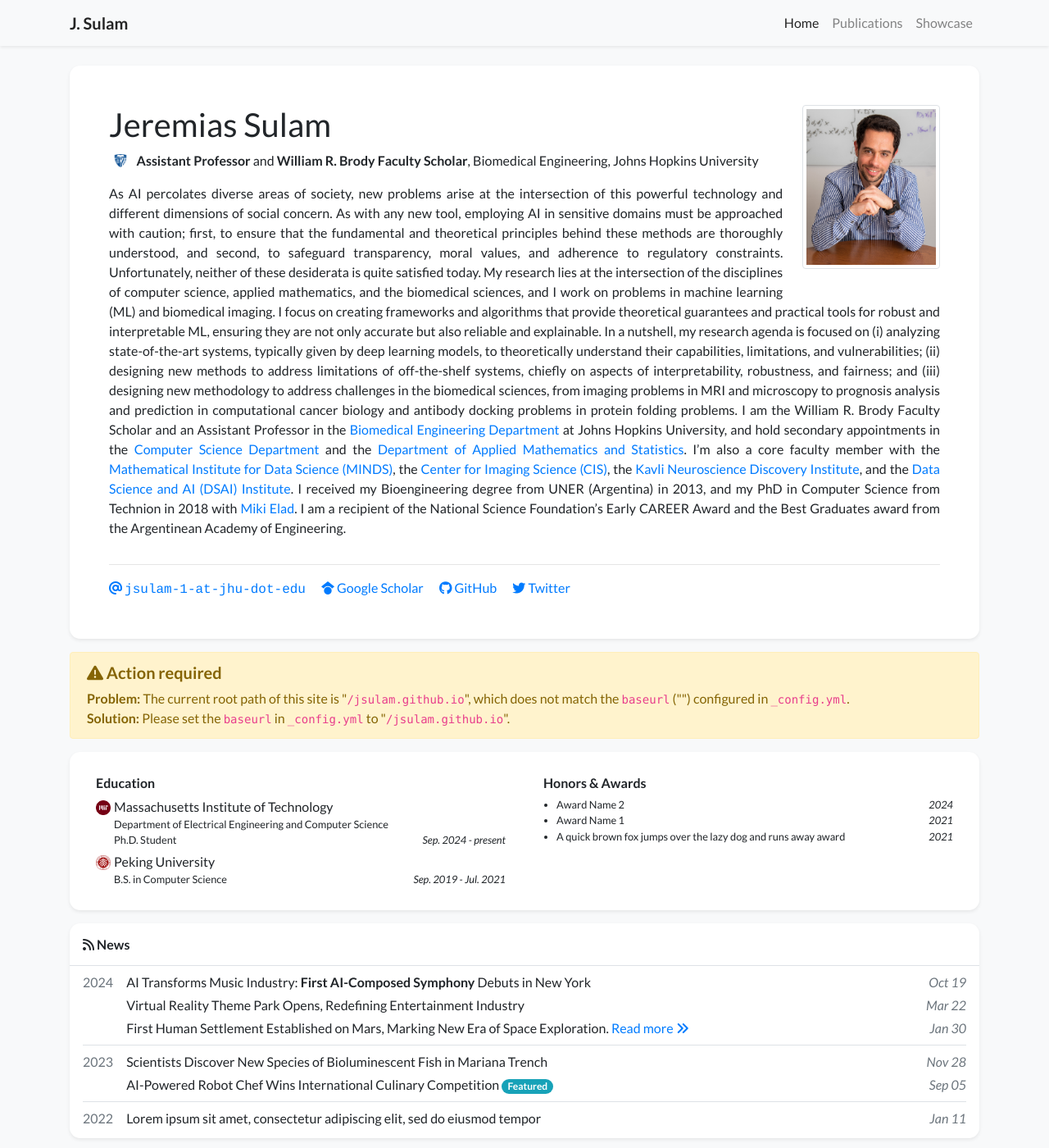
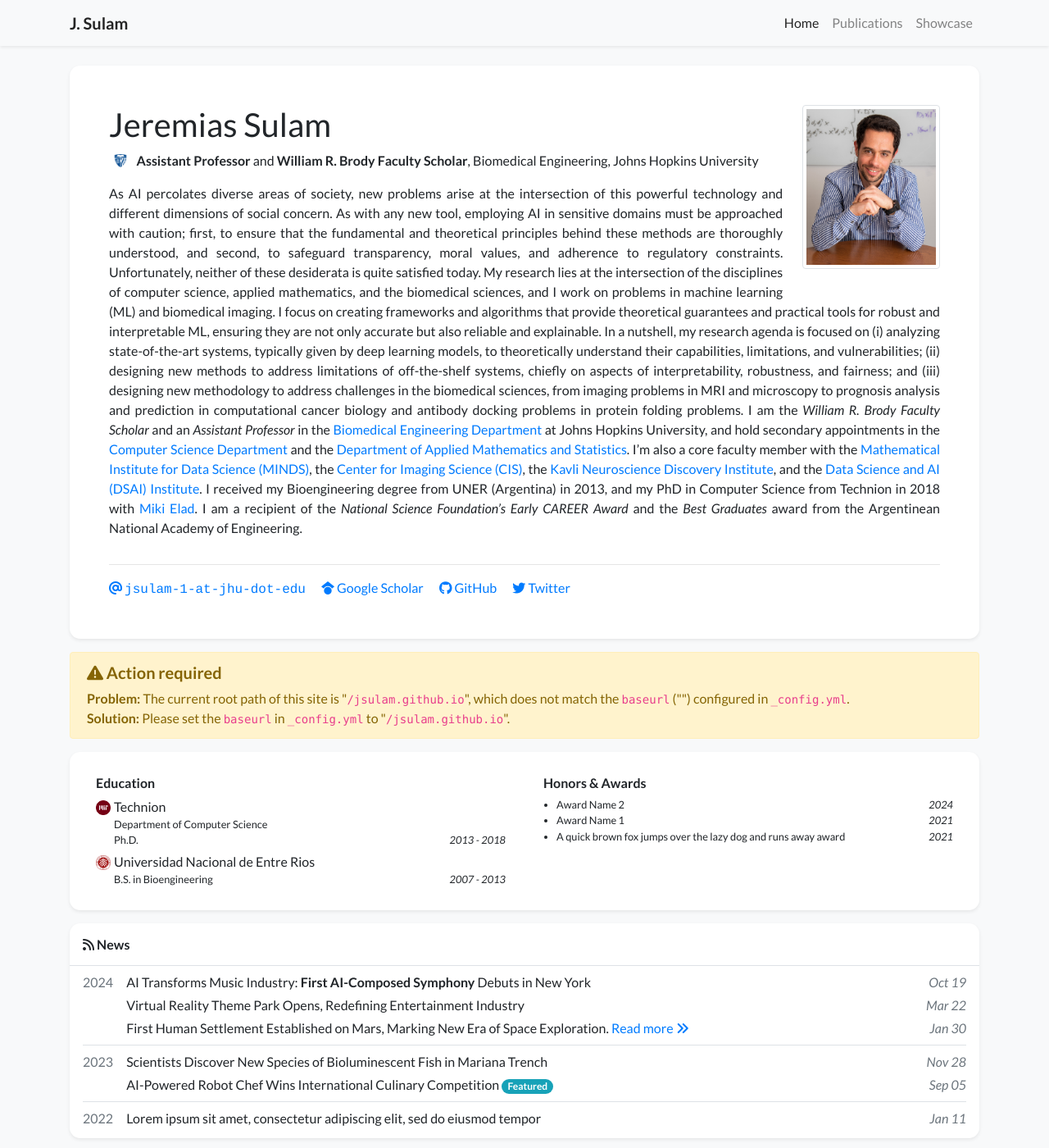
Before and after one commit to jsulam/jsulam.github.io, a Jekyll site: the page built from index.html, in a window 1280 px wide and 1400 px high. Shown: the whole window at 82% size. Built offline with Jekyll 4.4.1, drawn with Linux system fonts in a browser that asks for light colours; nearby versions of some CDN libraries; a style sheet for code colours, icons or effects is not loaded.

Commit message:
Update profile.yml

```diff
--- a/_data/profile.yml
+++ b/_data/profile.yml
@@ -30,25 +30,25 @@
 
   In a nutshell, my research agenda is focused on (i) analyzing state-of-the-art systems, typically given by deep learning models, to theoretically understand their capabilities, limitations, and vulnerabilities; (ii) designing new methods to address limitations of off-the-shelf systems, chiefly on aspects of interpretability, robustness, and fairness; and (iii) designing new methodology to address challenges in the biomedical sciences, from imaging problems in MRI and microscopy to prognosis analysis and prediction in computational cancer biology and antibody docking problems in protein folding problems.
 
-  I am the William R. Brody Faculty Scholar and an Assistant Professor in the [Biomedical Engineering Department](https://bme.jhu.edu) at Johns Hopkins University, and hold secondary appointments in the [Computer Science Department](https://www.cs.jhu.edu) and the [Department of Applied Mathematics and Statistics](https://engineering.jhu.edu/ams/). I'm also a core faculty member with the [Mathematical Institute for Data Science (MINDS)](https://www.minds.jhu.edu), the [Center for Imaging Science (CIS)](https://cis.jhu.edu), the [Kavli Neuroscience Discovery Institute](https://kavlijhu.org), and the [Data Science and AI (DSAI) Institute](https://ai.jhu.edu). I received my Bioengineering degree from UNER (Argentina) in 2013, and my PhD in Computer Science from Technion in 2018 with [Miki Elad](https://elad.cs.technion.ac.il).
+  I am the *William R. Brody Faculty Scholar* and an *Assistant Professor* in the [Biomedical Engineering Department](https://bme.jhu.edu) at Johns Hopkins University, and hold secondary appointments in the [Computer Science Department](https://www.cs.jhu.edu) and the [Department of Applied Mathematics and Statistics](https://engineering.jhu.edu/ams/). I'm also a core faculty member with the [Mathematical Institute for Data Science (MINDS)](https://www.minds.jhu.edu), the [Center for Imaging Science (CIS)](https://cis.jhu.edu), the [Kavli Neuroscience Discovery Institute](https://kavlijhu.org), and the [Data Science and AI (DSAI) Institute](https://ai.jhu.edu). I received my Bioengineering degree from UNER (Argentina) in 2013, and my PhD in Computer Science from Technion in 2018 with [Miki Elad](https://elad.cs.technion.ac.il).
 
-  I am a recipient of the National Science Foundation’s Early CAREER Award and the Best Graduates award from the Argentinean Academy of Engineering.
+  I am a recipient of the *National Science Foundation’s Early CAREER Award* and the *Best Graduates* award from the Argentinean National Academy of Engineering.
 
 portrait_url: /assets/images/photos/Sulam_profile.JPG
 portrait_caption: >-
 #  Photo by Manja Vitolic on Unsplash (this caption is optional, comment it out to disable).
 
 education:
-- name: Massachusetts Institute of Technology
+- name: Technion
   logo: /assets/images/badges/MIT_Social_circle.png
   position: >-
-    Department of Electrical Engineering and Computer Science <br/>
-    Ph.D. Student
-  date: Sep. 2024 - present
-- name: Peking University
+    Department of Computer Science <br/>
+    Ph.D.
+  date: 2013 - 2018
+- name: Universidad Nacional de Entre Rios
   logo: /assets/images/badges/PKU_red.png
-  position: B.S. in Computer Science
-  date: Sep. 2019 - Jul. 2021
+  position: B.S. in Bioengineering
+  date: 2007 - 2013
 
 # experience:
 # - name: Peking University
```
